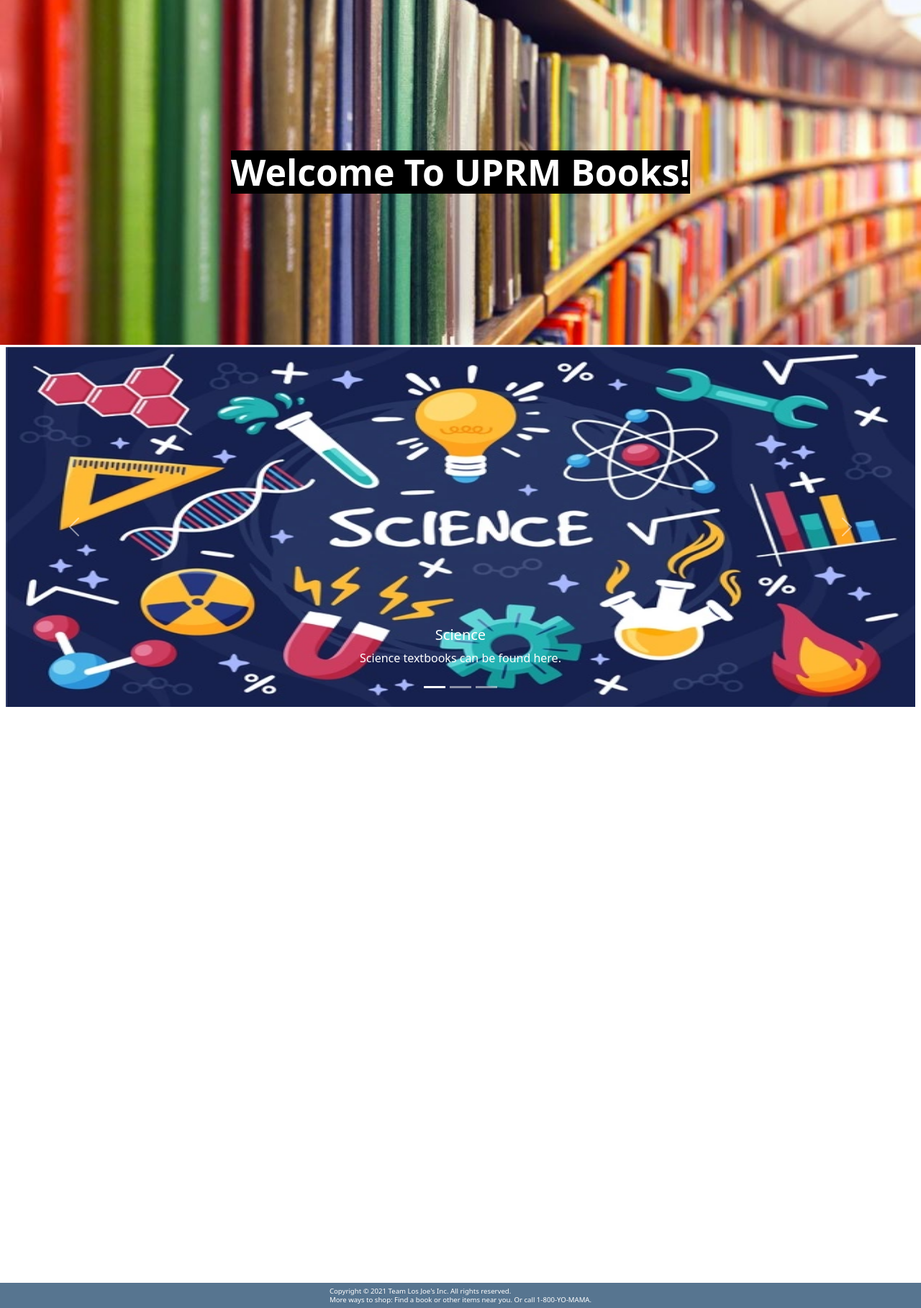
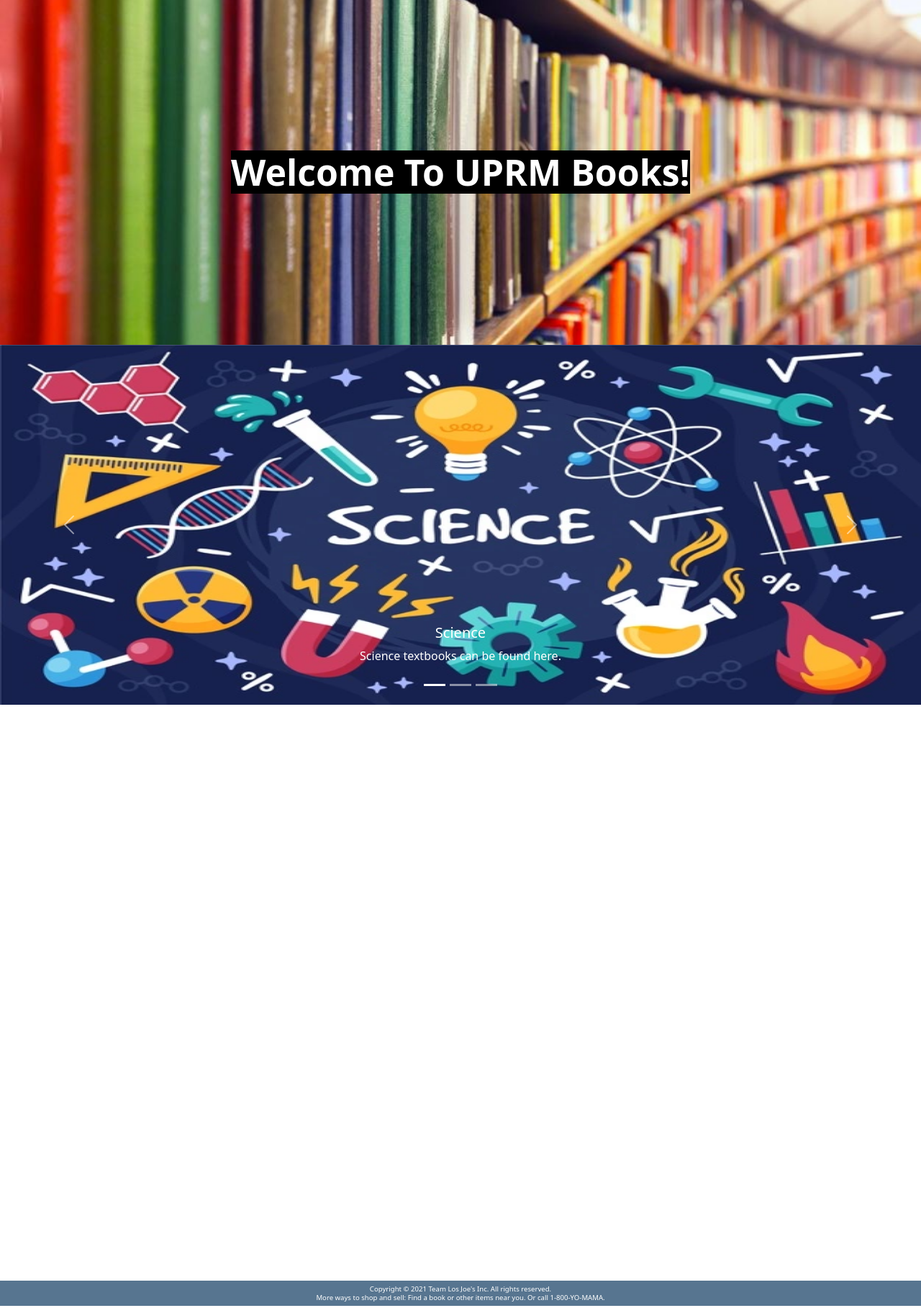
Before and after one commit to uprm-inso-4116-2021-2022-s1/semester-project-team-los-joes, a Flask app: page / in a window 1280 px wide. Shown: the part 77-1894 px from the top of the page at 72% size. Run offline with Flask 2, Linux system fonts and the light colour scheme; parts of the project's set-up code (start-up, migrations or seed data) failed here and were passed over; some libraries are stand-ins or nearby versions.

Commit message:
More homepage changes

```diff
--- a/app/static/home.css
+++ b/app/static/home.css
@@ -22,7 +22,10 @@
 
 
 .spacing{
-     margin: 0.2em 0.5em 0.5em 0.5em;          /*THIS COULD CAUSE PROBLEMS, Has margin bottom */
+     /* margin: 0.2em 0.5em 0.5em 0.5em;          */
+
+
+     /*THIS COULD CAUSE PROBLEMS, Has margin bottom */
 }
 
 /* .orange{
@@ -61,4 +64,5 @@
     color: white;
     font-size: 0.6em;
     margin-bottom: 0;
+    text-align: center;
 }
--- a/app/templates/home.html
+++ b/app/templates/home.html
@@ -108,13 +108,13 @@
         </button>
       </div>
 
+    <footer>
+      <h6>
+        Copyright © 2021 Team Los Joe's Inc. All rights reserved.
+        <br>
+        More ways to shop and sell: Find a book or other items near you. Or call 1-800-YO-MAMA.
+      </h6>
+  </footer>
 
-    <footer>
-        <h6>
-          Copyright © 2021 Team Los Joe's Inc. All rights reserved.
-          <br>
-          More ways to shop: Find a book or other items near you. Or call 1-800-YO-MAMA.
-        </h6>
-    </footer>
 
 {% endblock %}
```
Also changed, not shown: app/app.db, app/routes.py (line endings or trailing spaces).
